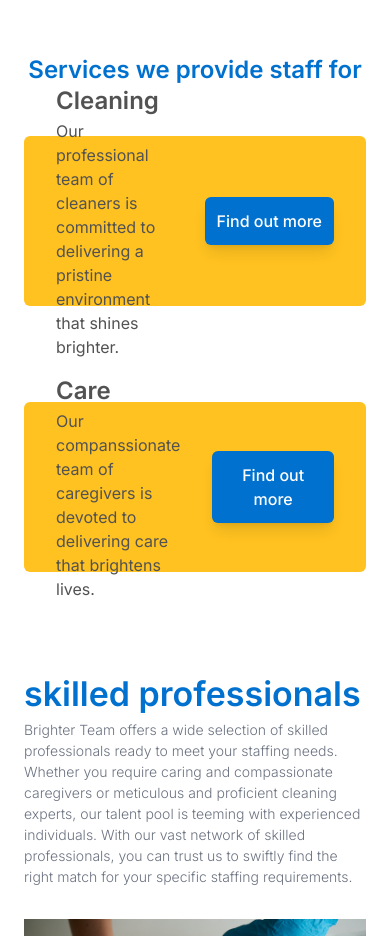
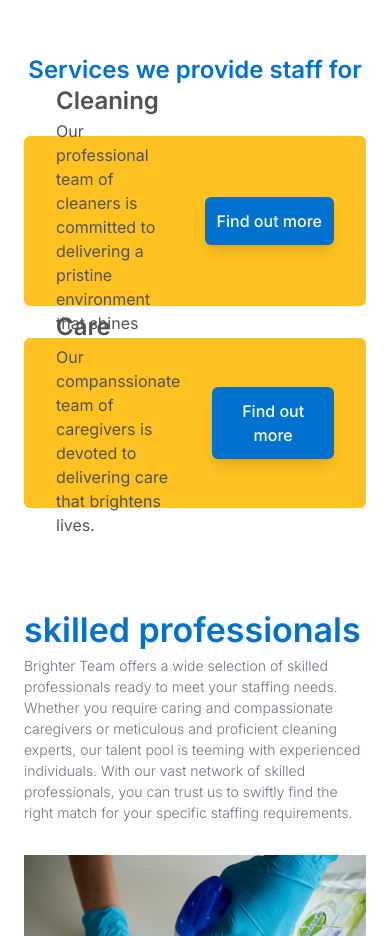
Before and after one commit to manuelking/rosam-app, a Next.js app: page / in a window 390 px wide. Shown: the part 880-1816 px from the top of the page. Built offline with nearby package versions, Linux system fonts and the light colour scheme.

Commit message:
changed services grid gap on home page

```diff
--- a/app/page.tsx
+++ b/app/page.tsx
@@ -45,7 +45,7 @@ export default function Home() {
           </h1>
         </div>
 
-        <div className="grid sd:grid-cols-2 grid-cols-1 gap-8 gap-y-24 w-full">
+        <div className="grid md:grid-cols-2 grid-cols-1 gap-8 w-full">
           <Link href="/cleaning">
             <div className="flex flex-row justify-center items-center bg-sun  rounded-md gap-8 h-[170px] p-8">
               <div className="flex-1 flex flex-col">
```
